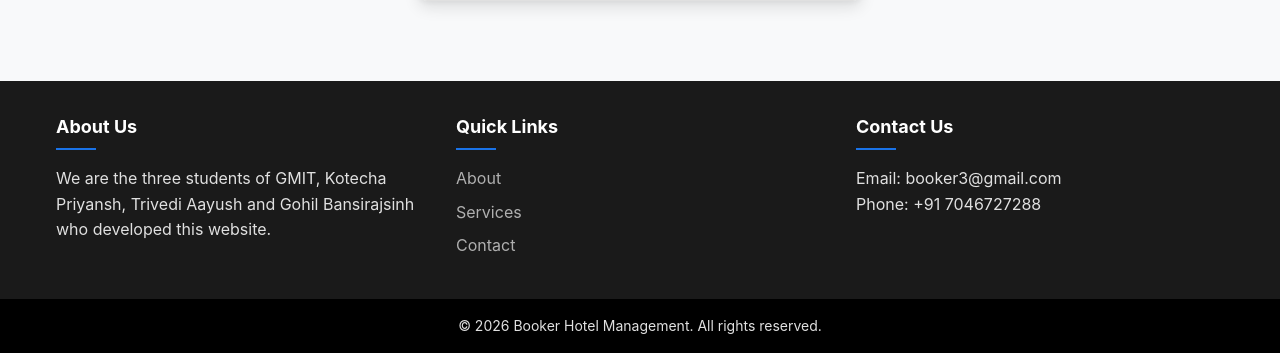
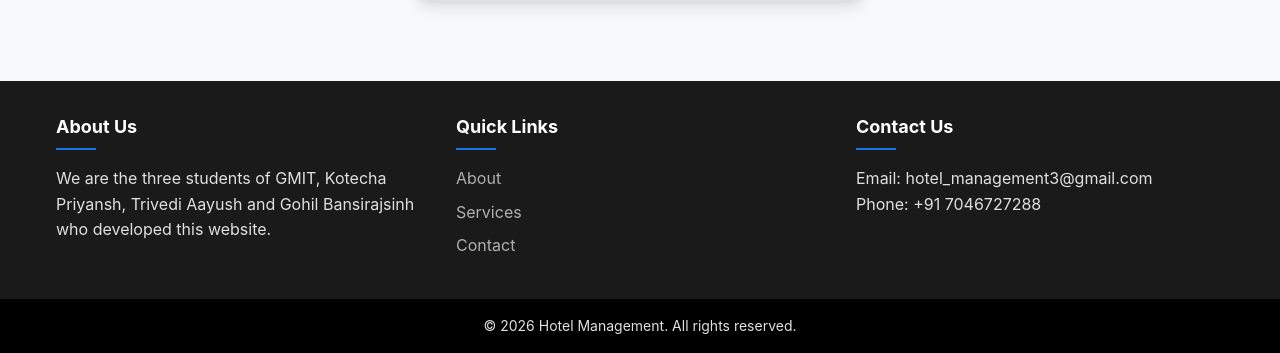
Before and after one commit to bansirajsinh/Hotel_Management, a PHP site: page /pages/about.php in a window 1280 px wide. Shown: the part 581-934 px from the top of the page. Run offline with PHP 8.4, Linux system fonts and the light colour scheme; the visitor is signed in with stand-in values (Sample User, id 1).

Commit message:
feat: implement core landing page and reusable header/footer components with project documentation

```diff
--- a/includes/footer.php
+++ b/includes/footer.php
@@ -4,7 +4,7 @@
  *
  * Shared footer section included on all pages.
  *
- * @package Booker
+ * @package HotelManagement
  */
 ?>
 <footer>
@@ -24,11 +24,11 @@
         </div>
         <div class="footer-column">
             <h4>Contact Us</h4>
-            <p>Email: booker3@gmail.com</p>
+            <p>Email: hotel_management3@gmail.com</p>
             <p>Phone: +91 7046727288</p>
         </div>
     </div>
     <div class="footer-bottom">
-        <p>&copy; <?php echo date('Y'); ?> Booker Hotel Management. All rights reserved.</p>
+        <p>&copy; <?php echo date('Y'); ?> Hotel Management. All rights reserved.</p>
     </div>
 </footer>
--- a/includes/header.php
+++ b/includes/header.php
@@ -5,12 +5,12 @@
  * Shared HTML <head> section included by all pages.
  * Set $pageTitle before including this file.
  *
- * @package Booker
+ * @package HotelManagement
  */
 
 // Default page title if not set
 if (!isset($pageTitle)) {
-    $pageTitle = 'Booker - Hotel Management';
+    $pageTitle = 'Hotel Management';
 }
 ?>
 <!DOCTYPE html>
@@ -19,7 +19,7 @@ if (!isset($pageTitle)) {
     <meta charset="UTF-8">
     <meta http-equiv="X-UA-Compatible" content="IE=edge">
     <meta name="viewport" content="width=device-width, initial-scale=1.0">
-    <meta name="description" content="Booker - A complete hotel management and booking system for rooms, tables, banquets, and transport services.">
+    <meta name="description" content="Hotel Management - A complete hotel management and booking system for rooms, tables, banquets, and transport services.">
     <title><?php echo htmlspecialchars($pageTitle); ?></title>
     <link rel="stylesheet" href="../assets/css/style.css">
     <link rel="stylesheet" href="../assets/css/navbar.css">
--- a/pages/home.php
+++ b/pages/home.php
@@ -5,7 +5,7 @@
  * Main landing page after login. Displays the image carousel
  * and booking options (Tables, Rooms, Banquets, Transport).
  *
- * @package Booker
+ * @package HotelManagement
  */
 
 // Auth guard
```
Also changed, not shown: docs/PROJECT_DESCRIPTION.md (+3 -3 lines), README.md.
